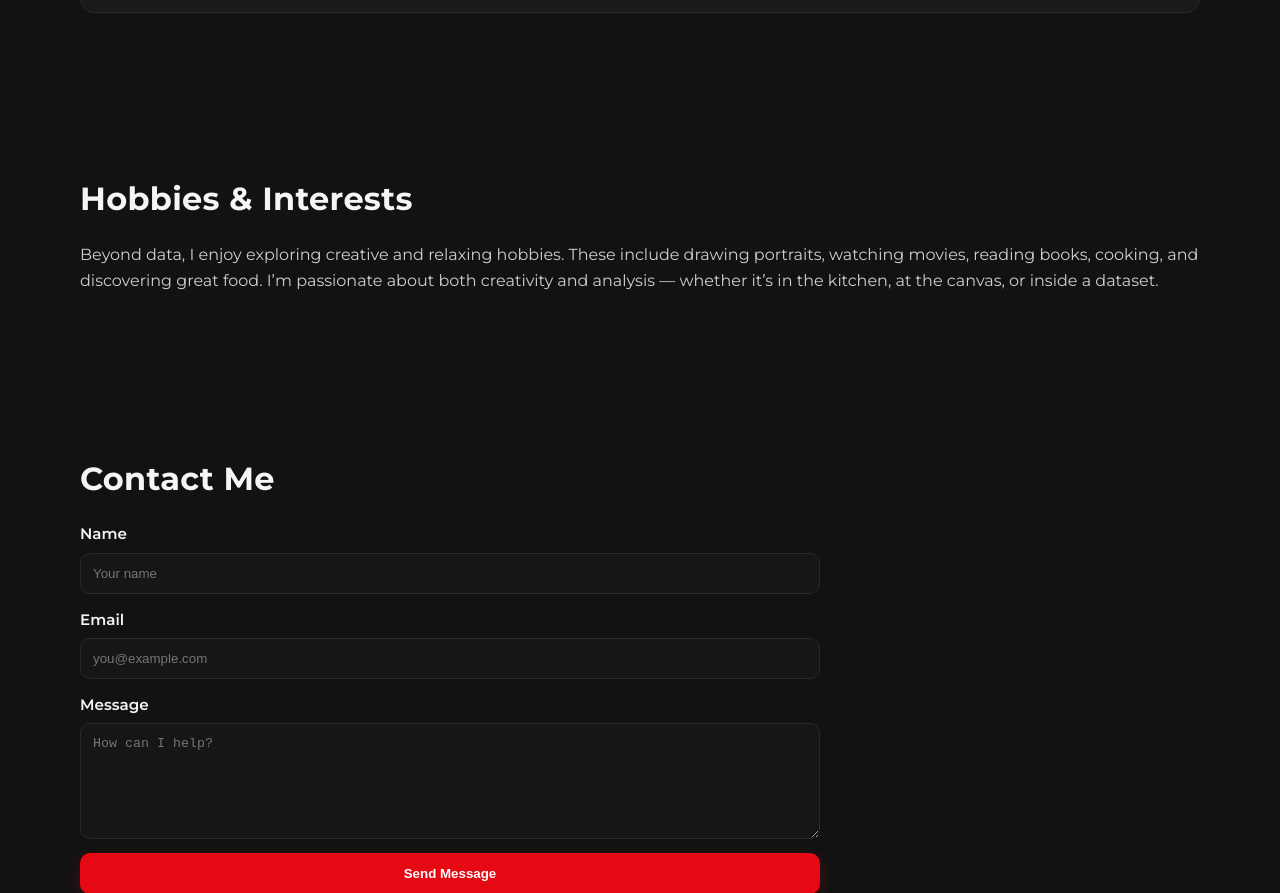
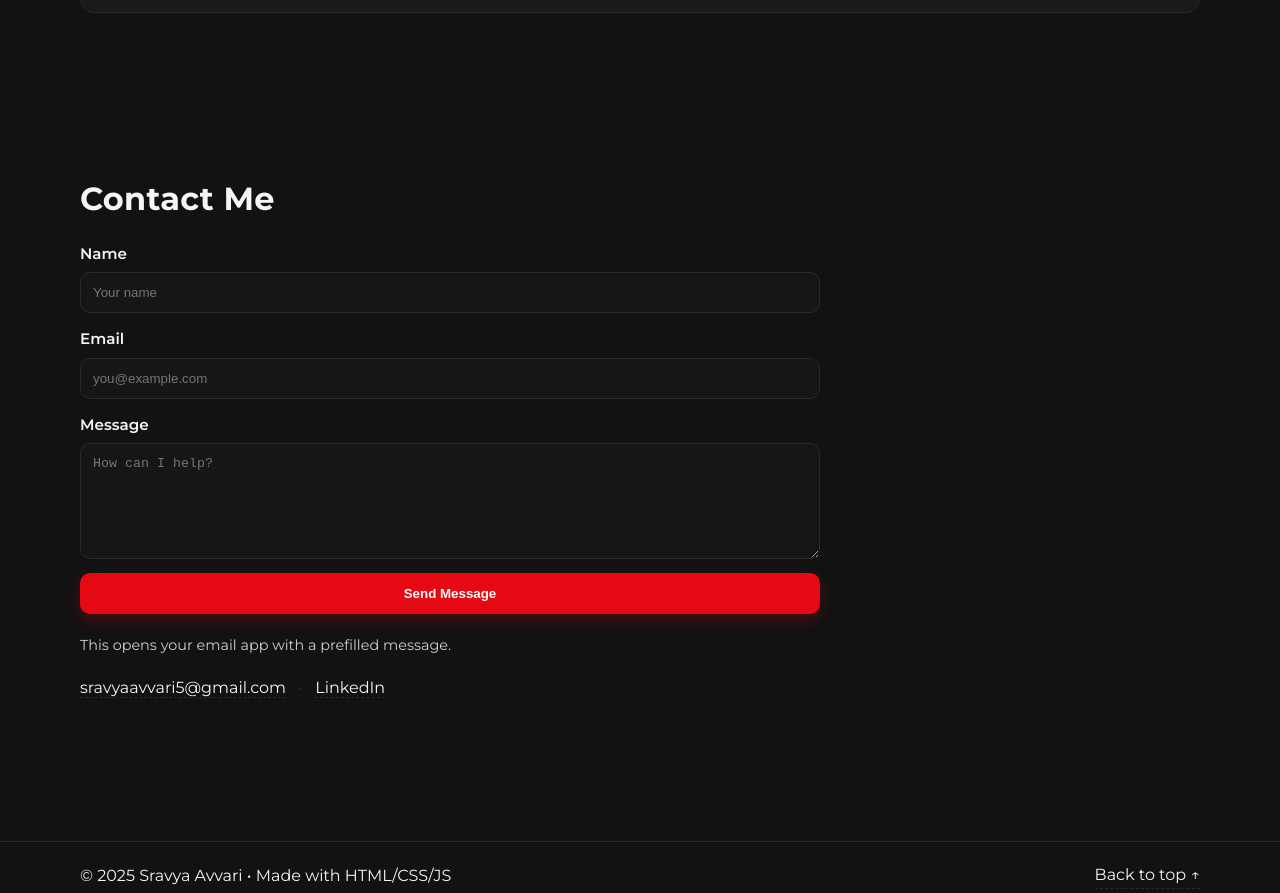
Before and after one commit to sravya1115/Sravya-portfolio, a plain HTML site: page index.html in a window 1280 px wide. Shown: the part 3175-4068 px from the top of the page. Drawn offline with Linux system fonts and the light colour scheme.

Commit message:
Update index.html

```diff
--- a/index.html
+++ b/index.html
@@ -242,15 +242,7 @@
       </div>
     </section>
 
-    <!-- ===== 7. Hobbies & Interests ===== -->
-    <section id="hobbies" class="section container" data-reveal>
-      <h2 class="section__title">Hobbies &amp; Interests</h2>
-      <p class="paragraph">
-        Beyond data, I enjoy exploring creative and relaxing hobbies. These include drawing portraits, watching movies,
-        reading books, cooking, and discovering great food. I’m passionate about both creativity and analysis —
-        whether it’s in the kitchen, at the canvas, or inside a dataset.
-      </p>
-    </section>
+
 
     <!-- ===== 6. Contact Me ===== -->
     <section id="contact" class="section container" data-reveal>
```
